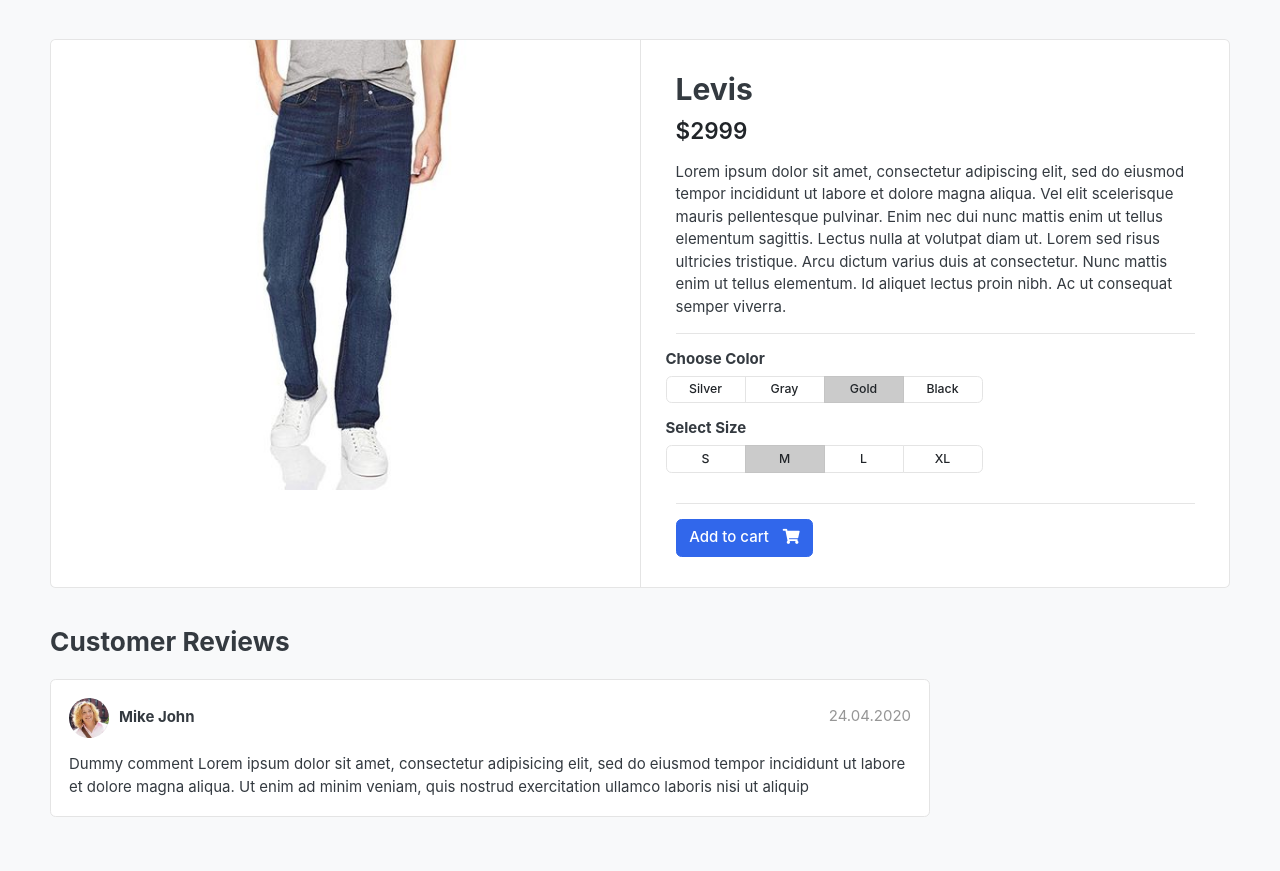
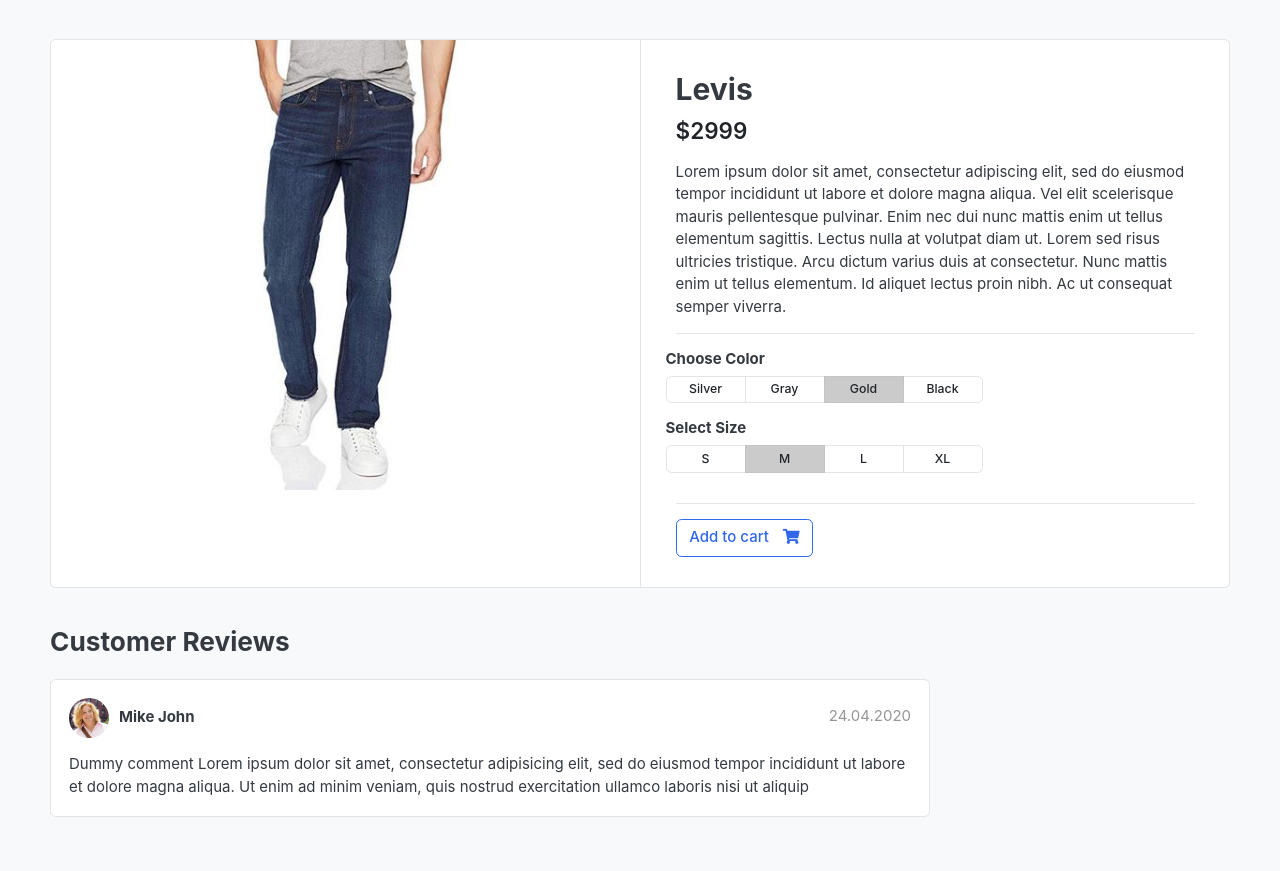
Before and after one commit to Somvit09/ShopEasy, a Django app: a page that uses templates/store/product-detail.html in a window 1280 px wide. Shown: the part 119-990 px from the top of the page. Run offline with Django 4.2, Linux system fonts and the light colour scheme; data comes from the database, SQL or seed files in the repository; both versions use the stored data as it was after the commit; some libraries are stand-ins or nearby versions; some web fonts are replaced.

Commit message:
minor changes

```diff
--- a/store/views.py
+++ b/store/views.py
@@ -1,6 +1,8 @@
 from django.shortcuts import render, get_object_or_404
 from .models import Product
 from category.models import Category
+from carts.models import CartItem
+from carts.views import _cart_id
 
 
 # Create your views here.
@@ -25,7 +27,11 @@ def product_details(request, category_slug=None, product_slug=None):
         single_product = Product.objects.get(category__slug=category_slug, slug=product_slug) # __ to get the slug
         # from the category model
         # by the category in Product model
+        in_cart = CartItem.objects.filter(cart__cart_id=_cart_id(request), product=single_product).exists()
     except Exception as e:
         raise e
-    data = dict(single_product=single_product)
+    data = dict(
+        single_product=single_product,
+        in_cart=in_cart,
+    )
     return render(request, 'store/product-detail.html', data)
--- a/templates/store/product-detail.html
+++ b/templates/store/product-detail.html
@@ -72,8 +72,13 @@
 	</div> <!-- row.// -->
 	<hr>
 	{% if single_product.stock != 0 %}
-	<a href="{% url 'add_cart' single_product.id %}" class="btn  btn-primary"> <span class="text">Add to cart</span> <i class="fas fa-shopping-cart"></i></a>
-	{% else %}
+		{% if in_cart %}
+			<a href="#" class="btn  btn-success"> <span class="text">Add to cart</span> <i class="fas fa-check"></i></a>
+			<a href="{% url 'cart' %}" class="btn  btn-primary"> <span class="text">See Cart Details</span> <i class="fas fa-eye"></i></a>
+			{% else %}
+			<a href="{% url 'add_cart' single_product.id %}" class="btn  btn-outline-primary"> <span class="text">Add to cart</span> <i class="fas fa-shopping-cart"></i></a>
+			{% endif %}
+		{% else %}
 	<h4 class="text-danger">Out of Stock</h4>
 	{% endif %}
 </article> <!-- product-info-aside .// -->
```
Also changed, not shown: db.sqlite3.
